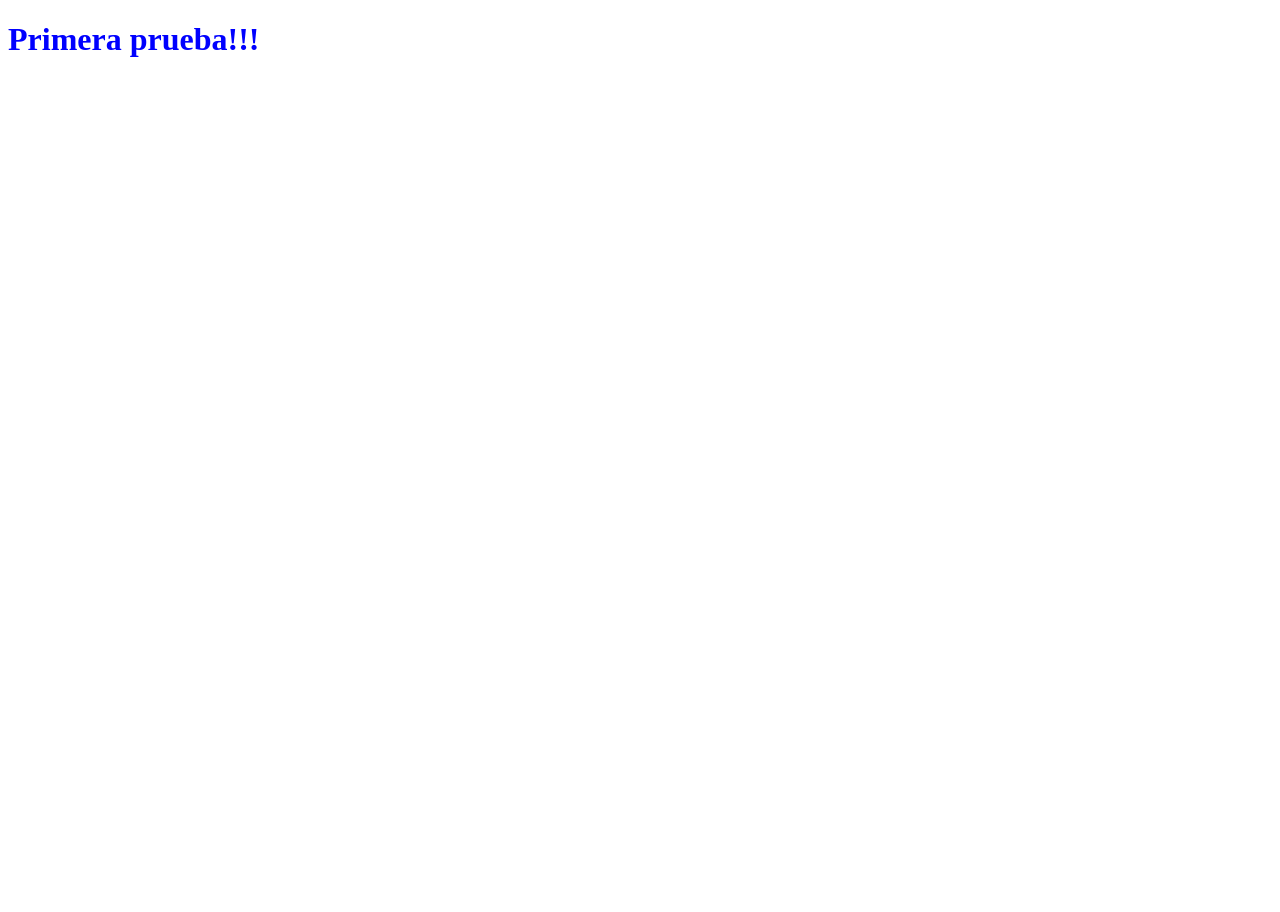
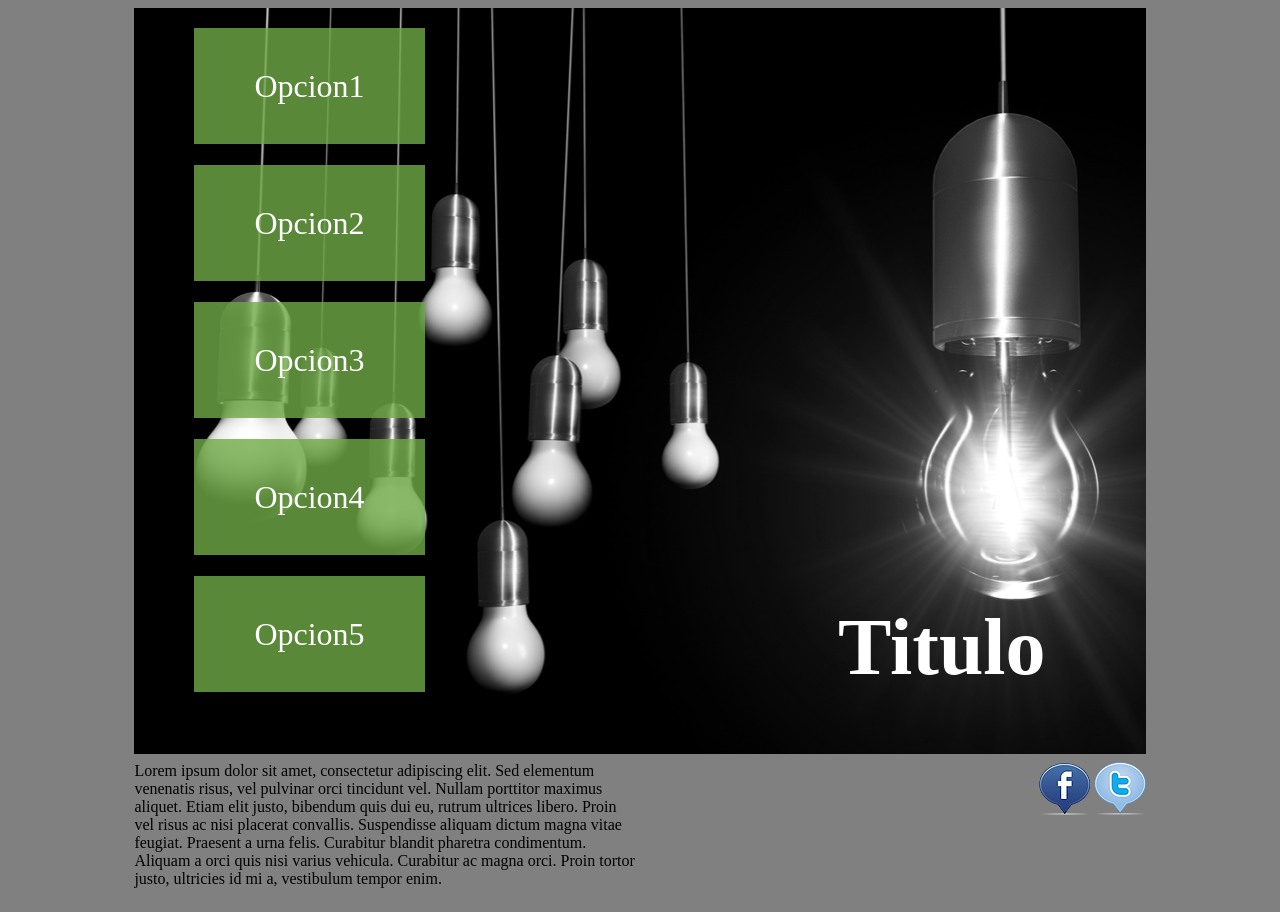
Before and after one commit to own3dh2so4/practicas-HTML5-CSS3, a website: page app/ejercicio1/index.html in a window 1280 px wide. Before the commit the page ends 800 px from the top, so only its background shows below. Drawn offline with Linux system fonts and the light colour scheme.

Commit message:
Primer ejemplo de maquetacion

```diff
--- a/app/ejercicio1/index.html
+++ b/app/ejercicio1/index.html
@@ -9,6 +9,32 @@
   </head>
 
   <body>
-    <h1>Primera prueba!!!</h1>
+    <div class="container">
+      <header>
+        <h1>Titulo</h1>
+      </header>
+      <nav>
+        <ul class="opcionMenu"><a href="#">Opcion1</a></ul>
+        <ul class="opcionMenu"><a href="#">Opcion2</a></ul>
+        <ul class="opcionMenu"><a href="#">Opcion3</a></ul>
+        <ul class="opcionMenu"><a href="#">Opcion4</a></ul>
+        <ul class="opcionMenu"><a href="#">Opcion5</a></ul>
+      </nav>
+      <footer>
+        <div class="footerBox" id="footerLeft">
+          <p>
+            Lorem ipsum dolor sit amet, consectetur adipiscing elit. Sed elementum venenatis risus, vel pulvinar orci tincidunt vel. Nullam porttitor maximus aliquet. Etiam elit justo, bibendum quis dui eu, rutrum ultrices libero. Proin vel risus ac nisi placerat convallis. Suspendisse aliquam dictum magna vitae feugiat. Praesent a urna felis. Curabitur blandit pharetra condimentum. Aliquam a orci quis nisi varius vehicula. Curabitur ac magna orci. Proin tortor justo, ultricies id mi a, vestibulum tempor enim.
+          </p>
+        </div>
+        <div class="footerBox" id="footerRigth">
+          <div>
+            <ul>
+      	       <li><a href="#"><img src="imagenes/facebook.png" width="51" height="52"></a></li>
+               <li><a href="#"><img src="imagenes/twiiter.png" width="52" height="53"></a></li>
+            </ul>
+          </div>
+        </div>
+      </footer>
+    </div>
   </body>
 </html>
--- a/app/ejercicio1/styles.css
+++ b/app/ejercicio1/styles.css
@@ -1,3 +1,76 @@
-h1 {
-  color: blue;
+body {
+  background-color: gray;
 }
+
+div.container {
+  width: 80%;
+  margin: auto;
+  background-image: url('imagenes/banner-home.png');
+  background-repeat: no-repeat;
+  max-width: 1120px;
+  min-width: 660px;
+  overflow: hidden;
+}
+
+header {
+  float:right;
+}
+
+header h1 {
+  padding: 540px 100px 0px 0px;
+  color: white;
+  font-size: 5em;
+}
+
+nav {
+  width: 30%;
+  float: left;
+}
+
+.opcionMenu {
+  padding: 40px;
+  margin : 20px;
+  min-width: 90px;
+}
+
+.opcionMenu a {
+  background-color: rgba(112,170,71,0.8);
+  color: white;
+  padding: 40px 60px;
+  text-decoration: none;
+  font-size: 2em;
+}
+
+.opcionMenu a:hover {
+  color: rgba(112,170,71,0.8);
+  background-color: white;
+}
+
+footer {
+  clear: both;
+  overflow: hidden;
+}
+
+footer .footerBox {
+  width: 50%;
+}
+
+footer #footerLeft {
+  float: left;
+}
+
+footer #footerRigth {
+  float: left;
+}
+
+footer #footerRigth > div{
+  float: right;
+}
+
+footer ul {
+  list-style: none;
+}
+
+footer ul li {
+  display:inline;
+}
```
Also changed, not shown: app/ejercicio1/imagenes/banner-home.png (added), app/ejercicio1/imagenes/facebook.png (added), app/ejercicio1/imagenes/twiiter.png (added).
